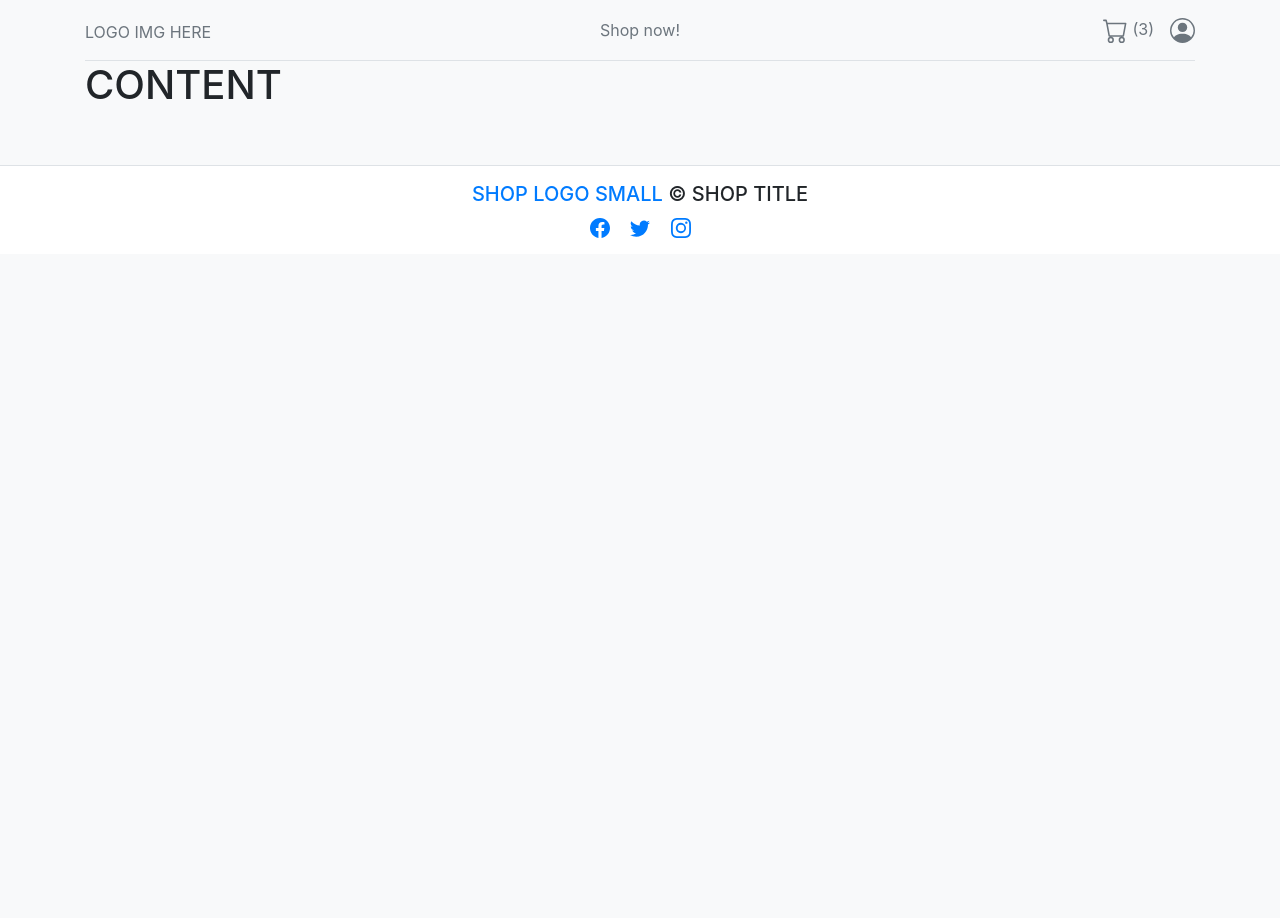
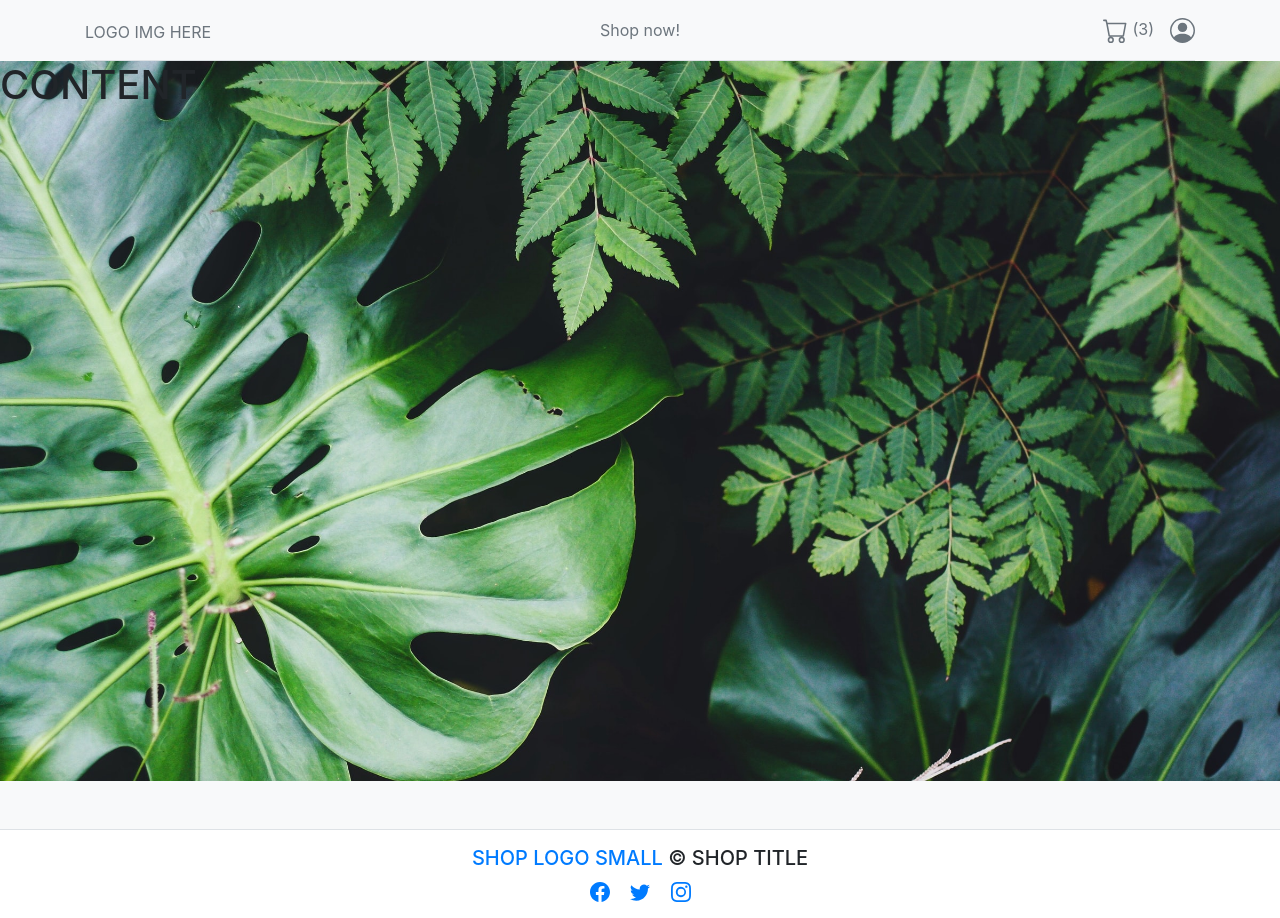
Before and after one commit to akirsteina/hackaton-task2-e-store, a plain HTML site: page index.html in a window 1280 px wide. Before the commit the page ends 800 px from the top, so only its background shows below. Drawn offline with nearby package versions, Linux system fonts and the light colour scheme.

Commit message:
add changes

```diff
--- a/css/index.css
+++ b/css/index.css
@@ -0,0 +1,13 @@
+.hero-img-container {
+    background-image: url("../images/hero-image.jpg");
+    background-size: cover;
+    height: 90vh;
+    padding: 0px;
+}
+
+
+/* hide horizontal scrollbar */
+
+body {
+    overflow-x: hidden;
+}
--- a/index.html
+++ b/index.html
@@ -9,7 +9,7 @@
 
     <link href="https://cdn.jsdelivr.net/npm/bootstrap@5.0.0-beta3/dist/css/bootstrap.min.css" rel="stylesheet" integrity="sha384-eOJMYsd53ii+scO/bJGFsiCZc+5NDVN2yr8+0RDqr0Ql0h+rP48ckxlpbzKgwra6" crossorigin="anonymous">
     <link rel="stylesheet" href="https://cdn.jsdelivr.net/npm/bootstrap@4.6.0/dist/css/bootstrap.min.css" integrity="sha384-B0vP5xmATw1+K9KRQjQERJvTumQW0nPEzvF6L/Z6nronJ3oUOFUFpCjEUQouq2+l" crossorigin="anonymous">
-    <link rel="stylesheet" href="./css/styles.css">
+    <link rel="stylesheet" href="./css/index.css">
 </head>
 
 <body class="bg-light">
@@ -50,7 +50,7 @@
 
 
     <main>
-        <div class="container">
+        <div class="container-fluid hero-img-container">
             <div class="row">
                 <div class="col">
                     <h1>CONTENT</h1>
```
Also changed, not shown: images/hero-image.jpg (added), images/logo-big.jpg (added).
